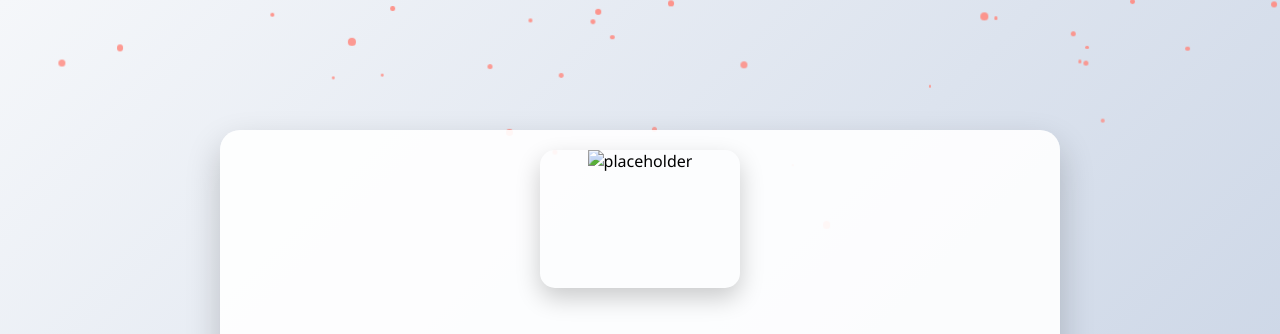
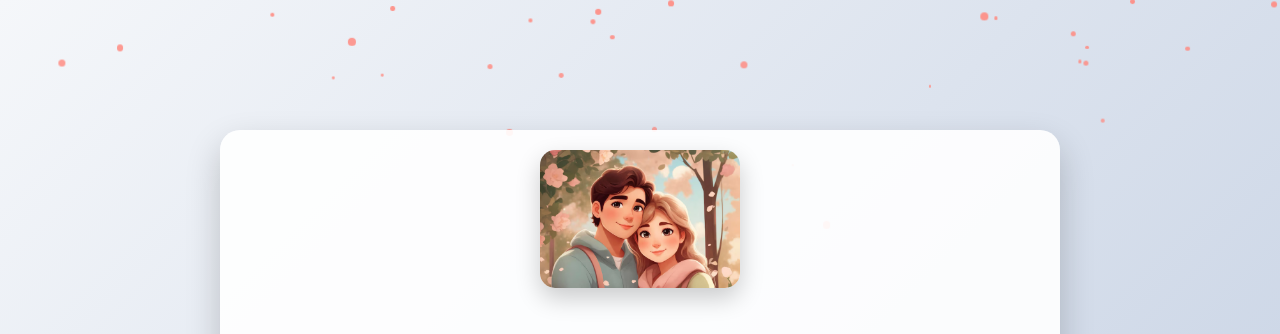
Before and after one commit to rpm369/Gia, a plain HTML site: page index.html in a window 1280 px wide. Shown: the top 334 px of the page. Drawn offline with Linux system fonts and the light colour scheme; the site is published under a folder, as on GitHub Pages, so addresses that start at the root find nothing.

Commit message:
Update index.html

```diff
--- a/index.html
+++ b/index.html
@@ -226,7 +226,7 @@
 
   <div class="container">
     <div class="photo-frame">
-      <img src="/Love.jpg" alt="placeholder" />
+      <img src="Love.jpg" alt="placeholder" />
     </div>
 
     <h1>For The One Who Makes Me Smile (Nikku)</h1>
```
